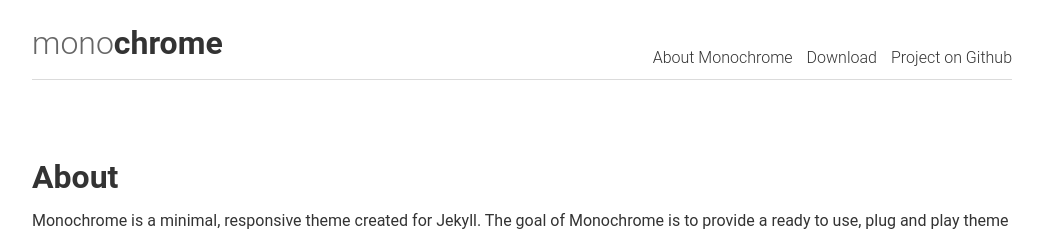
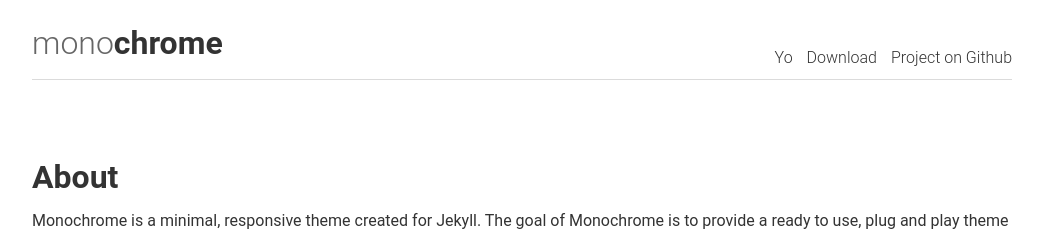
Before and after one commit to stackbit-projects/jesuslopez-37f86, a Jekyll site: the page built from about.md, in a window 1280 px wide. Shown: the top 240 px of the page, without its empty margins (118-1161 px from the left). Built offline with Jekyll 4.4.1, drawn with Linux system fonts in a browser that asks for light colours.

Commit message:
about.md: updated title

```diff
--- a/about.md
+++ b/about.md
@@ -1,6 +1,6 @@
 ---
 layout: page
-title: About Monochrome
+title: Yo
 description: This page describes monochrome.
 ---
 ## About
```
